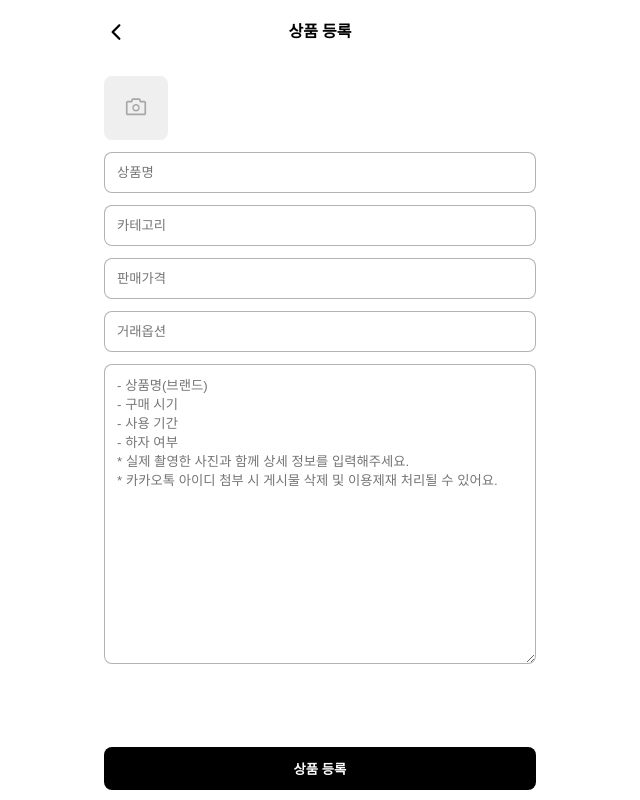
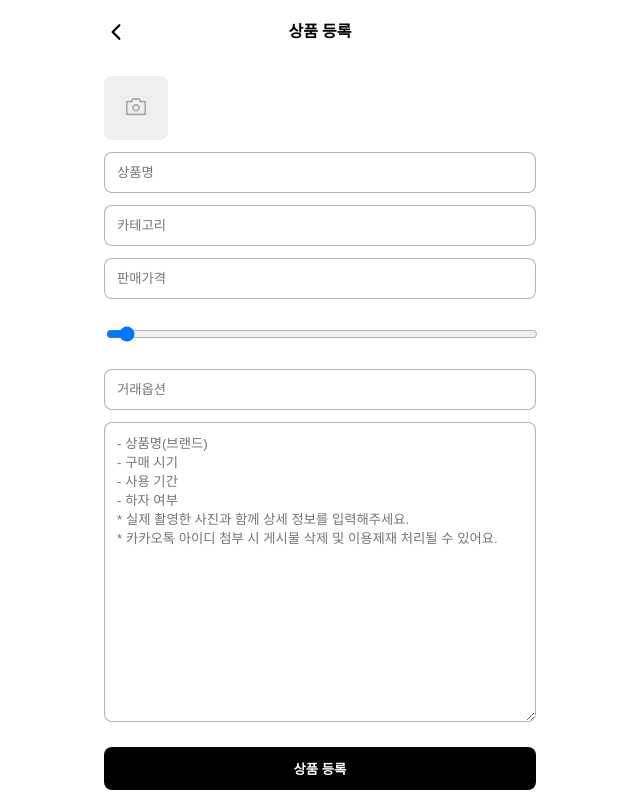
Before and after one commit to YOOJS1205/c2j_project, a React (Create React App) app: page /product-regist in a window 1280 px wide. Shown: the whole page, without its empty margins (320-960 px from the left). Built offline with nearby package versions, Linux system fonts and the light colour scheme.

Commit message:
가격 range 추가

```diff
--- a/src/const/myProductList.js
+++ b/src/const/myProductList.js
@@ -91,6 +91,7 @@ export const myProductListAfterGmarketLogin = [
     productPlatform: "/asset/gmarket_logo.png",
     purchaseDate: "2023.05.08",
     platform: "지마켓",
+    url: "http://global.gmarket.co.kr/item?goodscode=2030823447",
   },
   {
     id: 6,
--- a/src/pages/ProductDetail.jsx
+++ b/src/pages/ProductDetail.jsx
@@ -9,7 +9,6 @@ import { GrShare } from "react-icons/gr";
 export default function ProductDetail() {
   const newProductInfo = useRecoilValue(newProductInfoAtom);
   const productInfo = useRecoilValue(productInfoAtom);
-  console.log(productInfo.productPlatform);
 
   const editProductDescription = (productDescription) => {
     return productDescription.replaceAll("\n", "<br />");
--- a/src/pages/ProductRegist.jsx
+++ b/src/pages/ProductRegist.jsx
@@ -14,7 +14,7 @@ export default function ProductRegist() {
   const productInfo = useRecoilValue(productInfoAtom);
   const setNewProductInfo = useSetRecoilState(newProductInfoAtom);
 
-  const { register, handleSubmit, getValues } = useForm({
+  const { register, handleSubmit, getValues, watch } = useForm({
     defaultValues: {
       productName: productInfo.productName ? productInfo.productName : "",
       productImgUrl: productInfo.productName ? productInfo.imgUrl : "",
@@ -29,6 +29,7 @@ export default function ProductRegist() {
     setNewProductInfo((prev) => ({ ...prev, ...getValues() }));
     navigate("/product-detail");
   };
+
   return (
     <DefaultLayout>
       <FormContainer>
@@ -46,7 +47,20 @@ export default function ProductRegist() {
         </ImageContainer>
         <input {...register("productName")} placeholder="상품명" />
         <input placeholder="카테고리" />
-        <input {...register("productPrice")} placeholder="판매가격" />
+        <input
+          {...register("productPrice")}
+          placeholder="판매가격"
+          defaultValue={watch("productPrice")}
+        />
+        <input
+          type="range"
+          {...register("productPrice")}
+          onInput={(e) => console.log(e.target.value)}
+          min={0}
+          step={1000}
+          max={Number(productInfo.productPrice.replace(",", "")) * 1.2}
+          defaultValue={Number(productInfo.productPrice.replace(",", ""))}
+        />
         <input placeholder="거래옵션" />
         {!productInfo.productName && (
           <textarea
```
